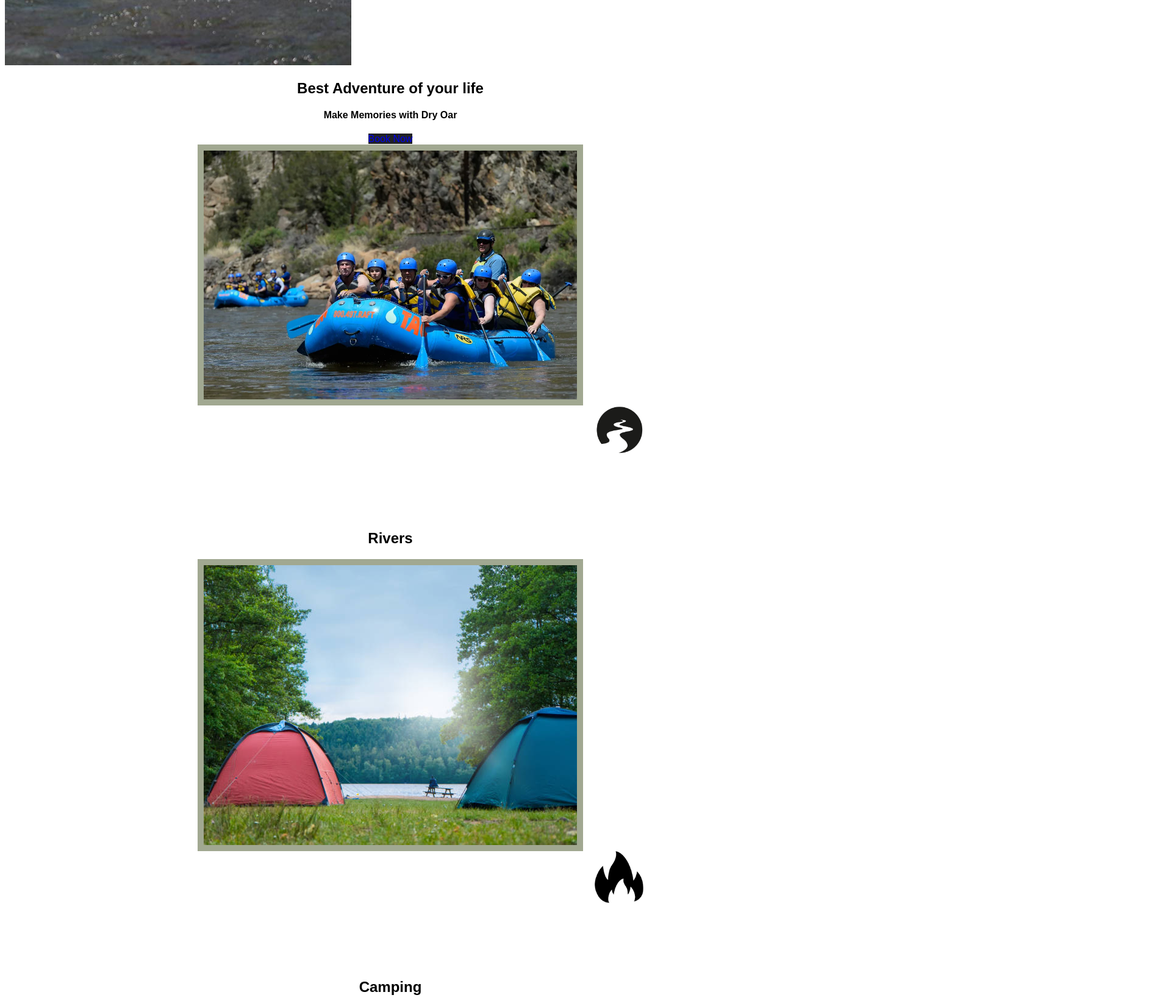
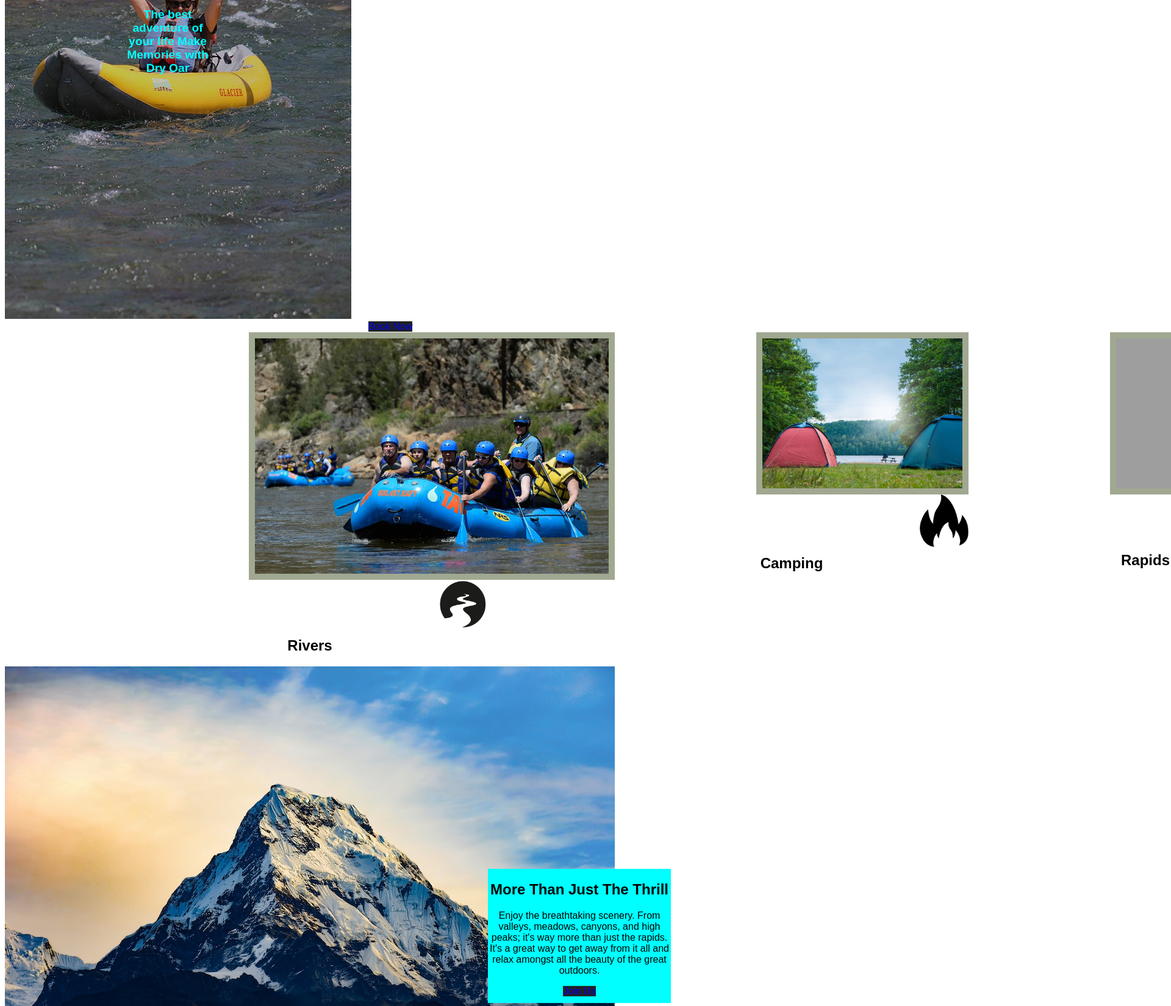
Before and after one commit to ochengevaristus/wdd130, a plain HTML site: page wwr/index.html in a window 1280 px wide. Shown: the part 823-2473 px from the top of the page at 61% size, 1920 px wide, since content can reach past the window. Drawn offline with nearby package versions, Linux system fonts and the light colour scheme; grey boxes are pictures that could not be loaded.

Commit message:
Final finishing

```diff
--- a/wwr/index.html
+++ b/wwr/index.html
@@ -32,8 +32,10 @@
         <img id="hero-img" src="./images/MBN-Glacier-Rafting-Man.jpg" alt="People enjoying white water rafting">
     </div>
     <section id="hero-msg">
-        <h1 class="home-title">Best Adventure of your life </h1>
-        <h4 class="home-title-2">Make Memories with Dry Oar</h4>
+        <h1 class="home-title"> </h1>
+        <h4 class="home-title">
+            The best adventure of your life
+            Make Memories with Dry Oar</h4>
         <div class='button-box'>
             <a class='book' href="contactus.html">Book Now</a>
         </div>
--- a/wwr/styles/styles.css
+++ b/wwr/styles/styles.css
@@ -1,23 +1,28 @@
 body {
     font-family: 'Preferred Font', 'Backup Font', 'Fallback Font', sans-serif;
 }
+.home-grid{
+    display: grid;
+    text-align: center;
+    margin-top: 10px;
+}
 
 .logo{
-    width: 80px;
+    width: 500px;
     background-color: aqua;
     padding-left: auto;
     padding-right: 600px;
     padding-bottom: 20px;
-
-
+    display: flex;
 
 }
 
 .icon {
     width: 80px;
-    margin-left: 750px;
-    margin-bottom: 100px;
-    display: inline;
+    margin-left: 500px;
+    margin-bottom: -10px;
+    grid-template-columns: 100px 100px 100px;
+    display: inl
 }
 
 nav a,
@@ -42,6 +47,8 @@ footer p a:hover {
 }
 .hero-img{
     width: 600;
+    margin: 0 auto;
+    display: block;
 }
 
 
@@ -57,15 +64,20 @@ footer p a:hover {
     border-radius: 20px;
 }
 .card-img{
-    display: block;
     margin-left: auto;
-    margin-right: auto;
-    width: 50%;
+    margin-right: 0 auto;
+    width: 60%;
     box-sizing: border-box;
     border: 10px solid rgb(161, 168, 145);
+    display: block;
+
 }
 .home-grid{
     text-align: center;
+    display: grid;
+    grid-template-columns: 1fr 1fr 1fr;
+    margin: 0 auto;
+
 
 
 }
@@ -77,21 +89,47 @@ footer p a:hover {
 .social img {
     width: 50px;
     padding: 20px;
-    text-align: left;
+    display: inline;
 }
 .msg{
     background-color: aqua;
-    padding-left: auto;
-    padding-right: 20px;
-    padding-bottom: 20px;
+    padding-bottom: 10px;
     text-align: center;
+    text-wrap: wrap;
+    transform: translate(250%, 1000%);
+    top: 50px;
+    left: 50px;
+    right: 50px;
+    width: 300px;
+    position: absolute;
 
 }
 .real{
     background-color: aqua;
-    padding-left: auto;
+    padding-left: 100px;
     padding-right: 20px;
     padding-bottom: 20px;
-    text-align: center;
+    display: flex;
+
+
 
 }
+.mountain{
+    display: inline-block;
+
+}
+.rapids-card{
+    margin-top: 0px;
+}
+.home-title{
+    transform: translate(100%, 1500%);
+    top: 60px;
+    left: 50px;
+    right: 50px;
+    width: 150px;
+    position: absolute;
+    height: 50px;
+    font-size: larger;
+    color: aqua;
+
+}
```
